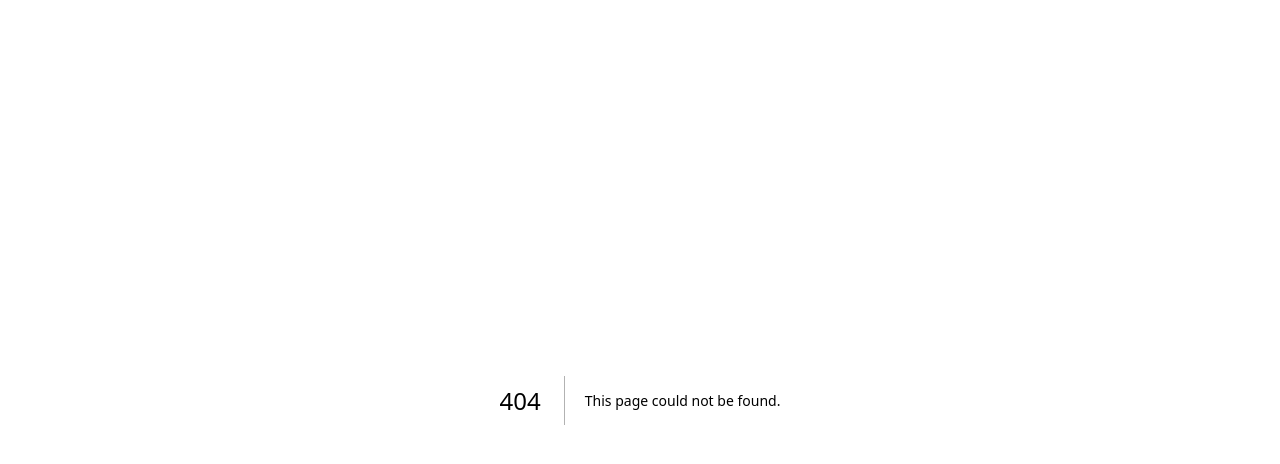
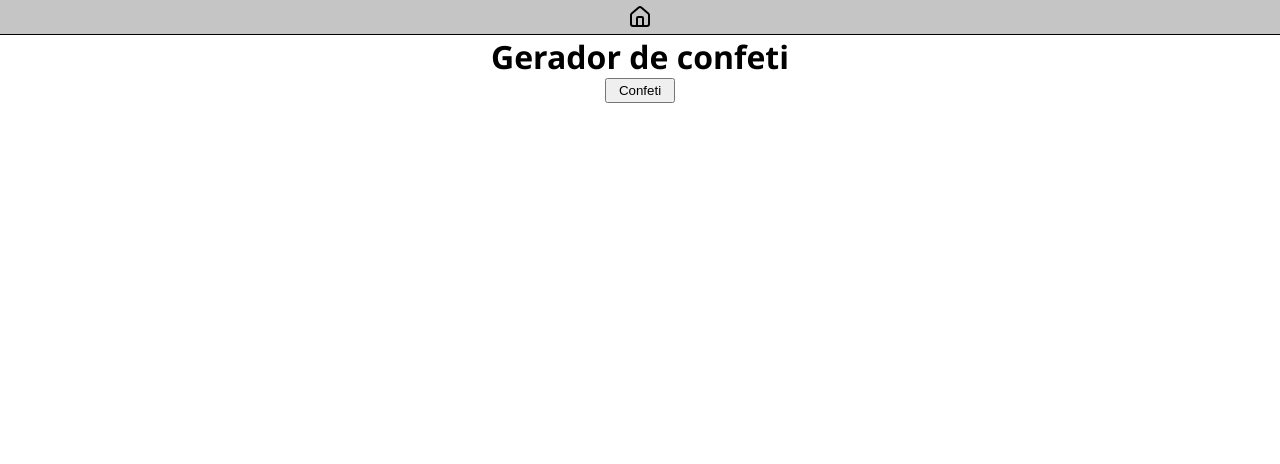
Before and after one commit to Igor-Dias-2010/sandbox, a Next.js app: page /gerar-confeti in a window 1280 px wide. Before the commit this address had no page. Shown: the top 464 px of the page. Built offline with nearby package versions, Linux system fonts and the light colour scheme.

Commit message:
adicionei efeito de confeti

```diff
--- /dev/null
+++ b/app/gerar-confeti/page.jsx
@@ -0,0 +1,20 @@
+'use client'
+import Navbar from "../navbar"
+import confetti from "canvas-confetti"
+
+export default function Confetti() {
+    function soltarConfeti(){
+        confetti({
+            particleCount: 1000,
+            spread: 120,
+            origin: {y: 0.6}
+        })
+    }
+    return(
+        <div>
+            <Navbar />
+            <h1>Gerador de confeti</h1>
+            <button onClick={soltarConfeti}>Confeti</button>
+        </div>
+    )
+}
--- a/app/home.jsx
+++ b/app/home.jsx
@@ -8,6 +8,9 @@ export default function Home() {
                 <button>
                     <Link href={'/contador'}>Contador</Link>
                 </button>
+                <button>
+                    <Link href={'/gerar-confeti'}>Gerador de confeti</Link>
+                </button>
             </div>
         </div>
     )
--- a/package.json
+++ b/package.json
@@ -9,6 +9,7 @@
     "lint": "eslint"
   },
   "dependencies": {
+    "canvas-confetti": "^1.9.4",
     "lucide-react": "^1.14.0",
     "next": "16.2.4",
     "react": "19.2.4",
```
Also changed, not shown: 1 other file (tests, documents, lock files or other folders).
